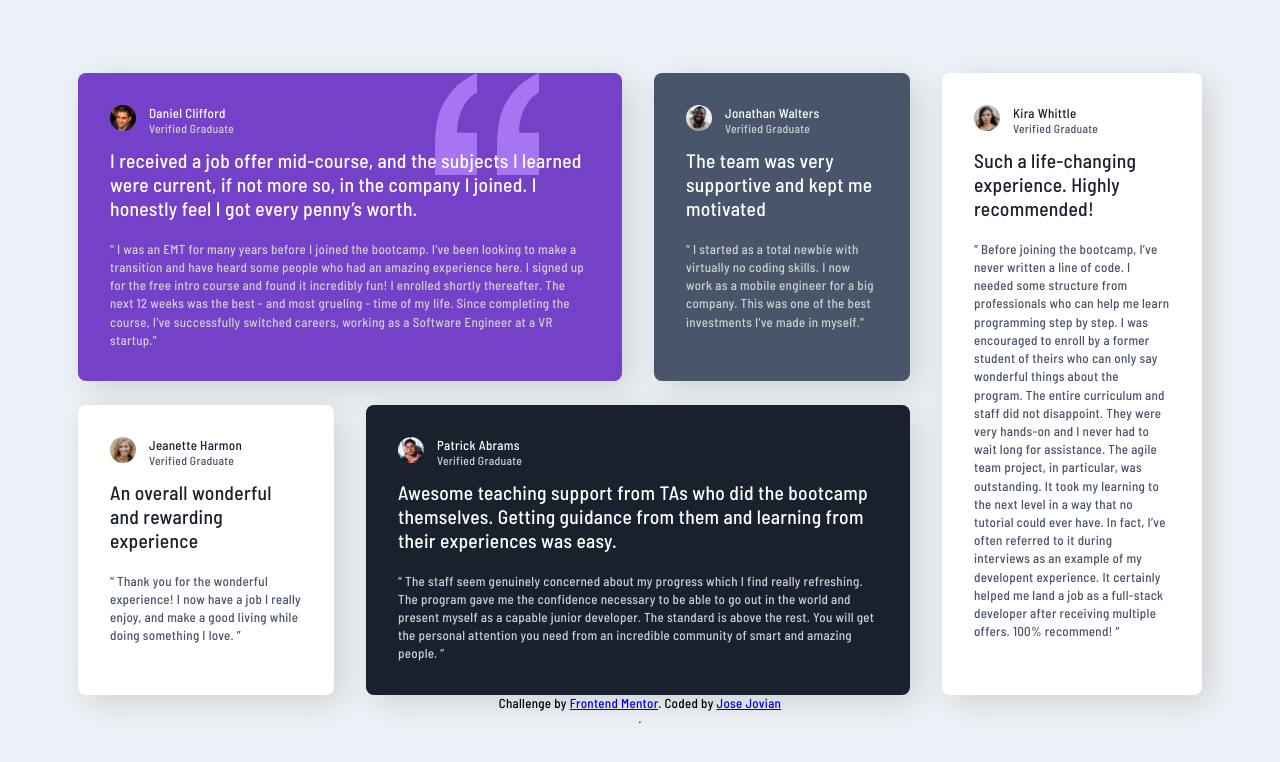
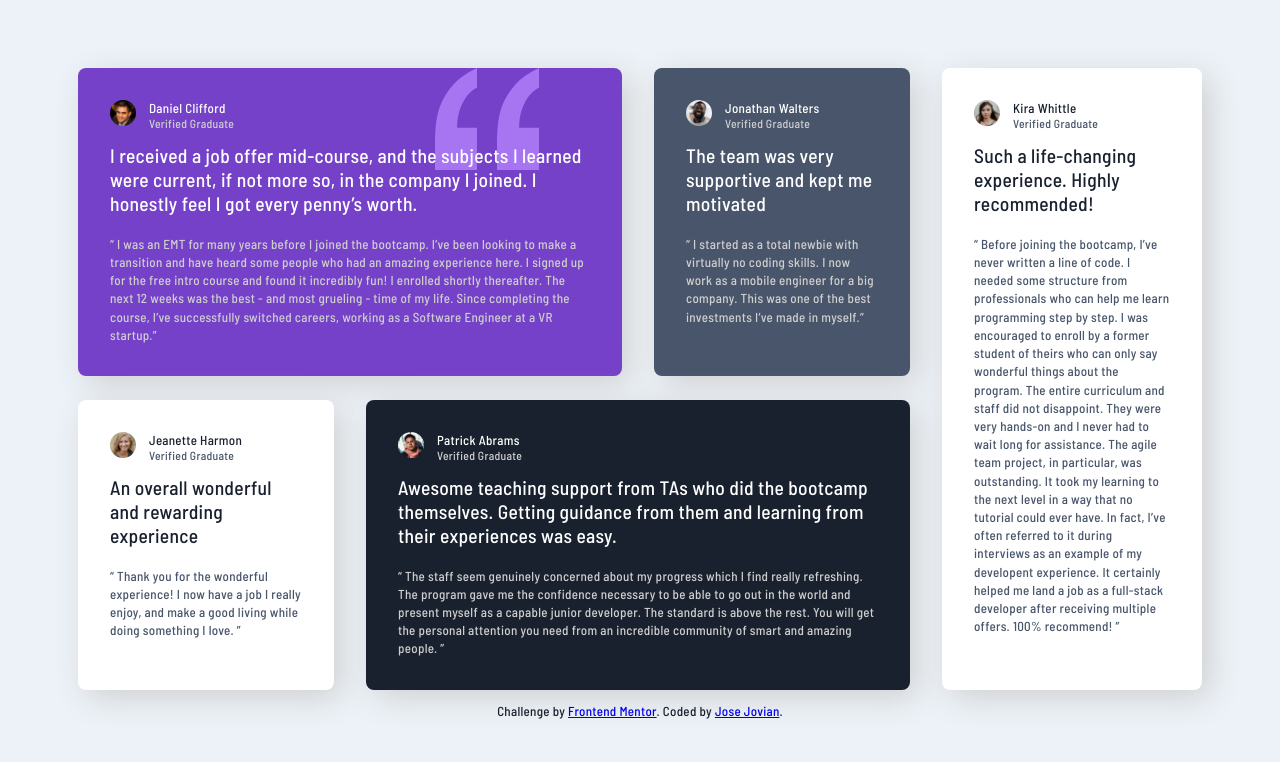
Before and after one commit to josejovian/frontendmentor-challenges, a plain HTML site: page testimonials-grid-section-main/index.html in a window 1280 px wide. Drawn offline with Linux system fonts and the light colour scheme.

Commit message:
chore(testimonials-grid-section-main): attribution

```diff
--- a/testimonials-grid-section-main/index.html
+++ b/testimonials-grid-section-main/index.html
@@ -131,9 +131,8 @@
         Challenge by
         <a href="https://www.frontendmentor.io?ref=challenge" target="_blank"
           >Frontend Mentor</a
-        >. Coded by <a href="https://github.com/josejovian">Jose Jovian</a>
+        >. Coded by <a href="https://github.com/josejovian">Jose Jovian</a>.
       </p>
-      .
     </footer>
   </body>
 </html>
--- a/testimonials-grid-section-main/style.sass
+++ b/testimonials-grid-section-main/style.sass
@@ -125,7 +125,9 @@ p
   .testimony__description
     line-height: 1.4rem
 
-footer.attribution
+.attribution
+  color: var(--very-dark-blackish-blue)
+  padding: 1rem 0
   text-align: center
 
 @media screen and (max-width: 1176px) and (min-width: 800px)
```
Also changed, not shown: testimonials-grid-section-main/result/desktop.png, testimonials-grid-section-main/result/mobile.png, testimonials-grid-section-main/style.css, 1 other file.
